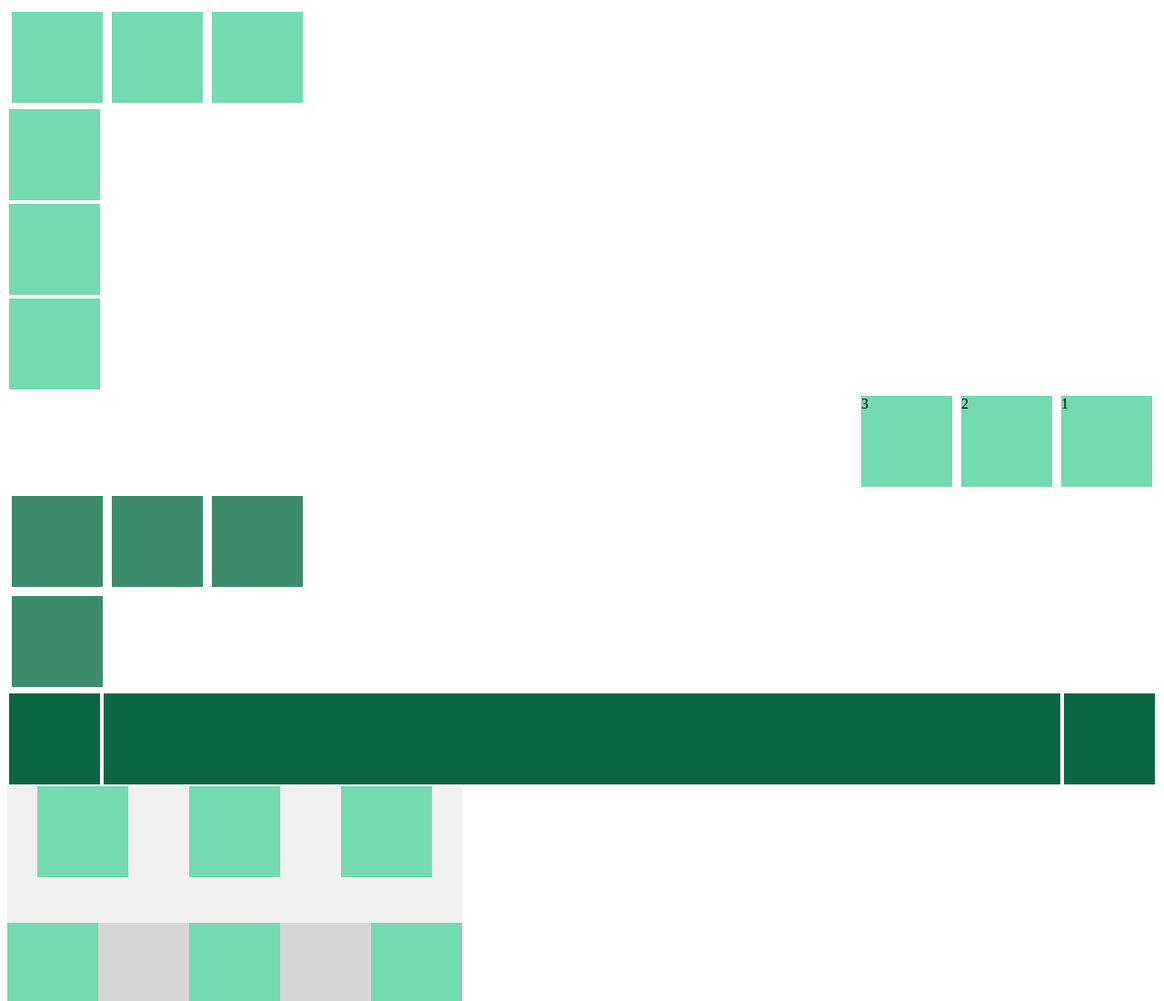
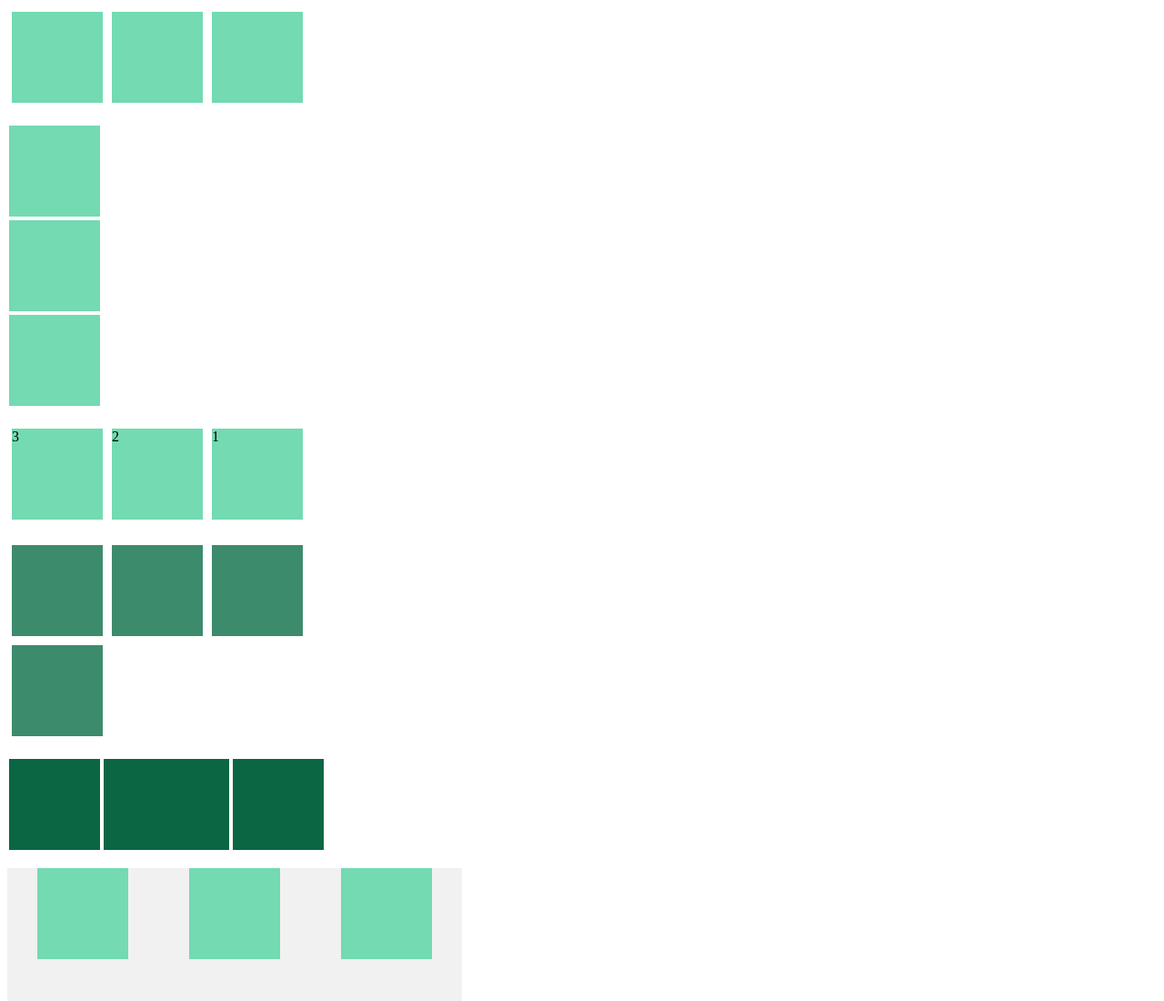
Before and after one commit to yvonsn/M1C2, a plain HTML site: page index.html in a window 1280 px wide. Shown: the top 1100 px of the page at 91% size. Drawn offline with Linux system fonts and the light colour scheme.

Commit message:
Actualización de las observaciones del profesor

```diff
--- a/flex.css
+++ b/flex.css
@@ -28,9 +28,9 @@
 .flexThree {
   display: flex;
   flex-direction: row-reverse;
+  justify-content: flex-end;
 }
 .flexThree > .square {
-  justify-content: space-between;
   margin: 5px;
 }
 
@@ -49,6 +49,7 @@
 .flexFive {
   display: flex;
   flex-direction: row-reverse;
+  width: 350px;
 }
 .flexFive > .item {
   width: 100px;
```
Also changed, not shown: index.html (+8 -8 lines).
